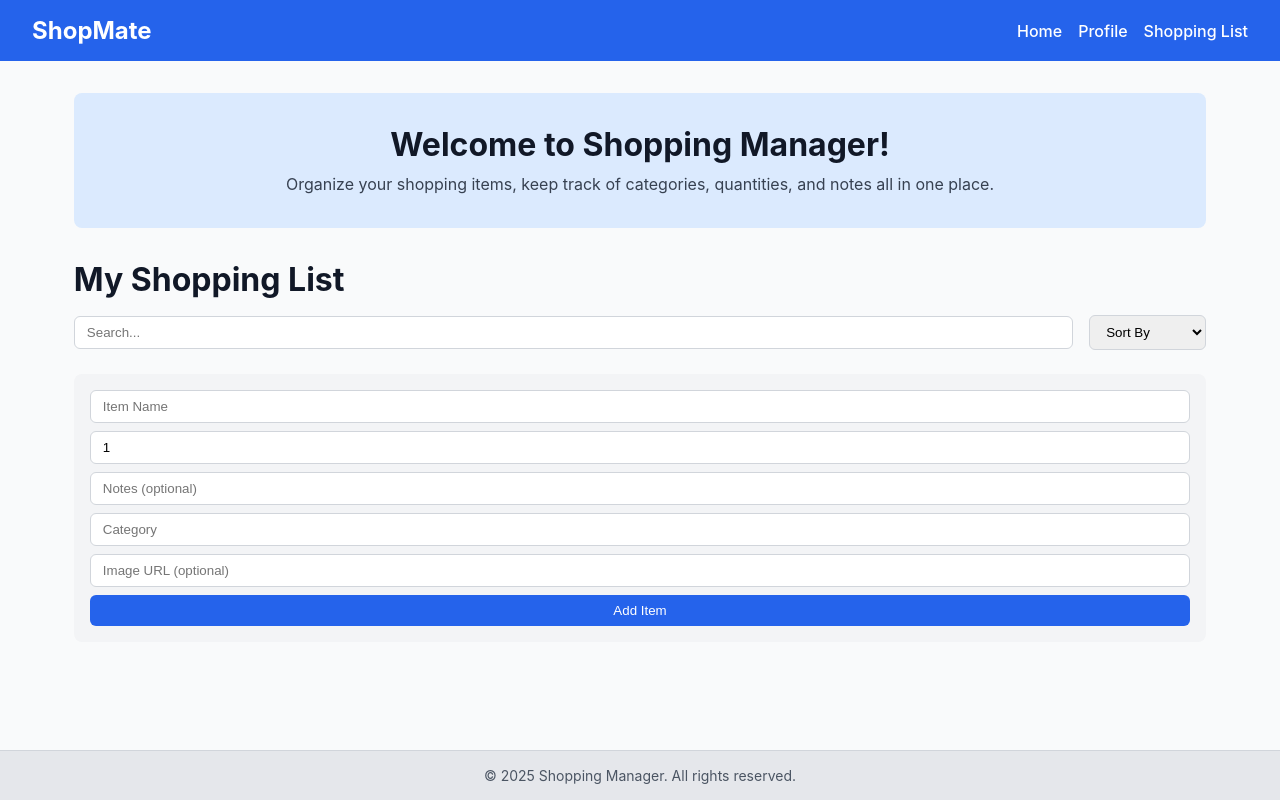
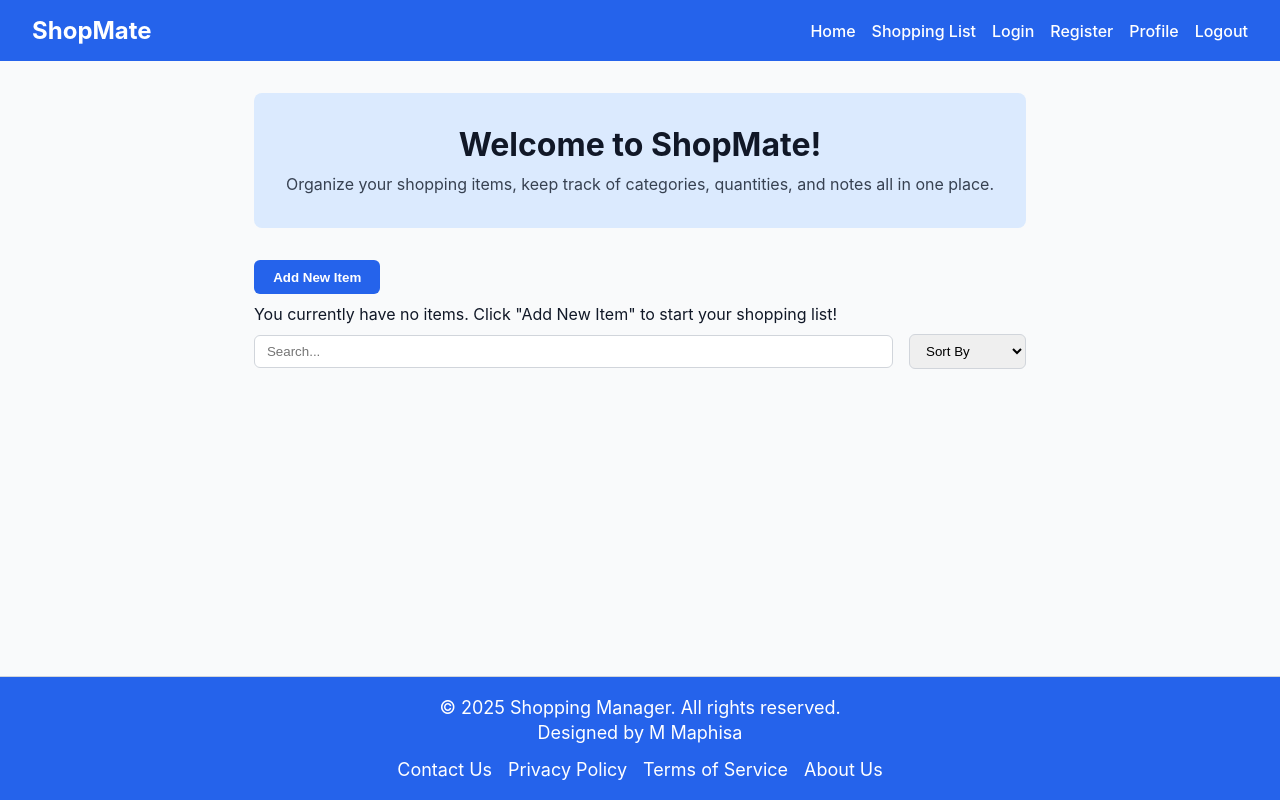
Before and after one commit to mmelokuhlemaphisa/Shopping-List-App, a React (Vite) app: page / in a window 1280 px wide. Built offline with nearby package versions, Linux system fonts and the light colour scheme.

Commit message:
feat:Added edit button on shopping list component

```diff
--- a/src/App.css
+++ b/src/App.css
@@ -59,8 +59,8 @@ body {
 
 /* Footer */
 .footer {
-  background-color: #e5e7eb; /* light gray */
-  color: #4b5563; /* gray text */
+  background-color: #2563eb; /* blue background */
+  color: white; /* white text */
   text-align: center;
   padding: 1rem 0;
   font-size: 0.875rem; /* text-sm */
@@ -68,8 +68,39 @@ body {
   margin-top: auto; /* pushes footer to bottom if page is short */
 }
 
+/* Footer text */
 .footer-text {
-  margin: 0;
+  margin: 0.25rem 0; /* small spacing between lines */
+  font-size: large;
+  text-decoration: none;
+  color: white;
+  transition: color 0.3s;
+}
+
+.footer-text:hover {
+  color: #93c5fd; /* lighter blue on hover */
+}
+
+/* Container inside footer for layout */
+.footer-content {
+  display: flex;
+  flex-direction: column;
+  align-items: center;
+  justify-content: center;
+  gap: 0.5rem;
+}
+
+/* Left section (copyright + name) */
+.footer-left {
+  text-align: center;
+}
+
+/* Right section (links) */
+.footer-links {
+  display: flex;
+  gap: 1rem;
+  flex-wrap: wrap;
+  justify-content: center;
 }
 
 /* Home Page Layout */
@@ -107,6 +138,41 @@ body {
   line-height: 1.5;
 }
 
+/* Modal overlay */
+.modal-overlay {
+  position: fixed;
+  top: 0;
+  left: 0;
+  width: 100%;
+  height: 100%;
+  background-color: rgba(0, 0, 0, 0.5);
+  display: flex;
+  justify-content: center;
+  align-items: center;
+  z-index: 1000;
+}
+
+/* Modal content */
+.modal-content {
+  background-color: white;
+  padding: 2rem;
+  border-radius: 8px;
+  max-width: 500px;
+  width: 90%;
+  text-align: center;
+}
+
+/* Modal buttons */
+.modal-buttons {
+  display: flex;
+  justify-content: space-between;
+  margin-top: 1rem;
+}
+
+.modal-buttons .form-button {
+  flex: 1;
+  margin: 0 5px;
+}
 
 
 /* Shopping List Form */
@@ -143,18 +209,25 @@ body {
 }
 
 .form-button {
-  background-color: #2563eb;
+  background-color: #2563eb; /* blue button */
   color: white;
   border: none;
-  border-radius: 0.375rem;
-  padding: 0.5rem 1rem;
-  width: 100%;
+  padding: 0.6rem 1.2rem;
+  border-radius: 6px;
+  font-weight: bold;
   cursor: pointer;
+  transition: background-color 0.3s, transform 0.2s;
 }
 
 .form-button:hover {
-  opacity: 0.9;
+  background-color: #1d4ed8; /* darker blue on hover */
+  transform: translateY(-2px);
 }
+
+.form-button:active {
+  transform: translateY(0);
+}
+
 
 /* Search + Sort */
 .search-sort {
@@ -178,17 +251,19 @@ body {
   list-style: none;
   padding: 0;
   display: flex;
+  flex-direction: row;
 
 }
 
 .item-card {
   display: flex;
+  flex-direction: column;
   justify-content: space-between;
-  align-items: center;
+
   background-color: white;
   border-radius: 0.5rem;
   box-shadow: 0 1px 3px rgba(0,0,0,0.1);
-  padding: 1rem;
+  padding: 2rem;
   margin-bottom: 1rem;
 }
 
@@ -213,6 +288,12 @@ body {
   object-fit: cover;
   border-radius: 0.375rem;
   margin-top: 0.5rem;
+}
+
+.item-actions {
+  margin-top: 1rem;
+  display: flex;
+  gap: 0.5rem;
 }
 
 .delete-button {
--- a/src/components/Footer.tsx
+++ b/src/components/Footer.tsx
@@ -1,11 +1,34 @@
 import React from "react";
+import { Link } from "react-router-dom";
 
 const Footer: React.FC = () => {
   return (
     <footer className="footer">
-      <p className="footer-text">
-        © {new Date().getFullYear()} Shopping Manager. All rights reserved.
-      </p>
+      <div className="footer-content">
+        {/* Left Section */}
+        <div className="footer-left">
+          <p className="footer-text">
+            © {new Date().getFullYear()} Shopping Manager. All rights reserved.
+          </p>
+          <p className="footer-text">Designed by M Maphisa</p>
+        </div>
+
+        {/* Right Section - Links */}
+        <div className="footer-links">
+          <Link to="/contact" className="footer-text">
+            Contact Us
+          </Link>
+          <Link to="/privacy" className="footer-text">
+            Privacy Policy
+          </Link>
+          <Link to="/terms" className="footer-text">
+            Terms of Service
+          </Link>
+          <Link to="/about" className="footer-text">
+            About Us
+          </Link>
+        </div>
+      </div>
     </footer>
   );
 };
--- a/src/components/Navbar.tsx
+++ b/src/components/Navbar.tsx
@@ -9,13 +9,22 @@ const NavBar: React.FC = () => {
         <Link to="/" className="nav-link">
           Home
         </Link>
+
+        <Link to="/shopping" className="nav-link">
+          Shopping List
+        </Link>
+        <Link to="/login" className="nav-link">
+          Login
+        </Link>
+        <Link to="/register" className="nav-link">
+          Register
+        </Link>
         <Link to="/profile" className="nav-link">
           Profile
         </Link>
-        <Link to="/shopping" className="nav-link">
-          Shopping List
+        <Link to="/landing" className="nav-link">
+          Logout
         </Link>
-
       </div>
     </nav>
   );
--- a/src/components/ShoppingList.tsx
+++ b/src/components/ShoppingList.tsx
@@ -3,6 +3,7 @@ import { useDispatch, useSelector } from "react-redux";
 import type { RootState, AppDispatch } from "../../store";
 import {
   addItem,
+  updateItem,
   deleteItem,
   setSearch,
   setSort,
@@ -17,12 +18,16 @@ const ShoppingList: React.FC = () => {
   );
 
   const [form, setForm] = useState({
+    id: "",
     name: "",
     quantity: 1,
     notes: "",
     category: "",
     image: "",
   });
+
+  const [modalOpen, setModalOpen] = useState(false);
+  const [isEditing, setIsEditing] = useState(false);
 
   // Filter + sort logic
   const filtered = items
@@ -39,8 +44,12 @@ const ShoppingList: React.FC = () => {
       return 0;
     });
 
-  const handleAdd = () => {
+  const handleAddOrUpdate = () => {
     if (!form.name.trim()) return;
+
+    if (isEditing) {
+      dispatch(updateItem({ ...form, dateAdded: new Date().toISOString() }));
+    } else {
       const newItem: ShoppingItem = {
         id: uuidv4(),
         name: form.name,
@@ -51,14 +60,46 @@ const ShoppingList: React.FC = () => {
         dateAdded: new Date().toISOString(),
       };
       dispatch(addItem(newItem));
-    setForm({ name: "", quantity: 1, notes: "", category: "", image: "" });
+    }
+
+    setForm({
+      id: "",
+      name: "",
+      quantity: 1,
+      notes: "",
+      category: "",
+      image: "",
+    });
+    setModalOpen(false);
+    setIsEditing(false);
+  };
+
+  const handleEdit = (item: ShoppingItem) => {
+    setForm({
+      id: item.id,
+      name: item.name,
+      quantity: item.quantity,
+      notes: item.notes ?? "",
+      category: item.category,
+      image: item.image ?? "",
+    }); // pre-fill modal with item data
+    setModalOpen(true);
+    setIsEditing(true);
   };
 
   return (
     <div className="shopping-list">
-      <h2 className="shopping-title">My Shopping List</h2>
+      <button className="form-button" onClick={() => setModalOpen(true)}>
+        Add New Item
+      </button>
 
-      {/* Search + Sort */}
+      {items.length === 0 && (
+        <p style={{ margin: "10px 0" }}>
+          You currently have no items. Click "Add New Item" to start your
+          shopping list!
+        </p>
+      )}
+
       <div className="search-sort">
         <input
           type="text"
@@ -83,7 +124,11 @@ const ShoppingList: React.FC = () => {
         </select>
       </div>
 
-      {/* Add Item Form */}
+      {/* Modal */}
+      {modalOpen && (
+        <div className="modal-overlay">
+          <div className="modal-content">
+            <h3>{isEditing ? "Edit Item" : "Add New Item"}</h3>
             <div className="shopping-form">
               <input
                 type="text"
@@ -122,10 +167,32 @@ const ShoppingList: React.FC = () => {
                 value={form.image}
                 onChange={(e) => setForm({ ...form, image: e.target.value })}
               />
-        <button className="form-button" onClick={handleAdd}>
-          Add Item
+              <div className="modal-buttons">
+                <button className="form-button" onClick={handleAddOrUpdate}>
+                  {isEditing ? "Update Item" : "Add Item"}
+                </button>
+                <button
+                  className="form-button"
+                  onClick={() => {
+                    setModalOpen(false);
+                    setIsEditing(false);
+                    setForm({
+                      id: "",
+                      name: "",
+                      quantity: 1,
+                      notes: "",
+                      category: "",
+                      image: "",
+                    });
+                  }}
+                >
+                  Cancel
                 </button>
               </div>
+            </div>
+          </div>
+        </div>
+      )}
 
       {/* Items List */}
       <ul className="items-list">
@@ -142,12 +209,17 @@ const ShoppingList: React.FC = () => {
                 <img src={item.image} alt={item.name} className="item-image" />
               )}
             </div>
+            <div className="item-actions">
+              <button className="form-button" onClick={() => handleEdit(item)}>
+                Edit
+              </button>
               <button
                 className="delete-button"
                 onClick={() => dispatch(deleteItem(item.id))}
               >
                 Delete
               </button>
+            </div>
           </li>
         ))}
       </ul>
--- a/src/pages/Home.tsx
+++ b/src/pages/Home.tsx
@@ -13,7 +13,7 @@ const Home: React.FC = () => {
       <main className="main-content">
 
         <section className="welcome-section">
-          <h1 className="welcome-title">Welcome to Shopping Manager!</h1>
+          <h1 className="welcome-title">Welcome to ShopMate!</h1>
           <p className="welcome-text">
             Organize your shopping items, keep track of categories, quantities,
             and notes all in one place.
--- a/src/pages/LandingPage.tsx
+++ b/src/pages/LandingPage.tsx
@@ -2,6 +2,7 @@ import React from "react";
 import NavBar from "../components/Navbar";
 import Footer from "../components/Footer";
 import shopping from "../assets/shopping.jpg";
+import { Link } from "react-router";
 
 const LandingPage: React.FC = () => {
   return (
@@ -16,7 +17,11 @@ const LandingPage: React.FC = () => {
             Keep track of your shopping items, categories, quantities, and notes
             all in one place.
           </p>
+
+          <Link to="/">
           <button className="cta-button">Get Started</button>
+          </Link>
+
         </div>
         <div className="hero-image">
           <img src={shopping} alt="Shopping illustration" />
```
Lines whose indentation alone changed are shown as unchanged.
